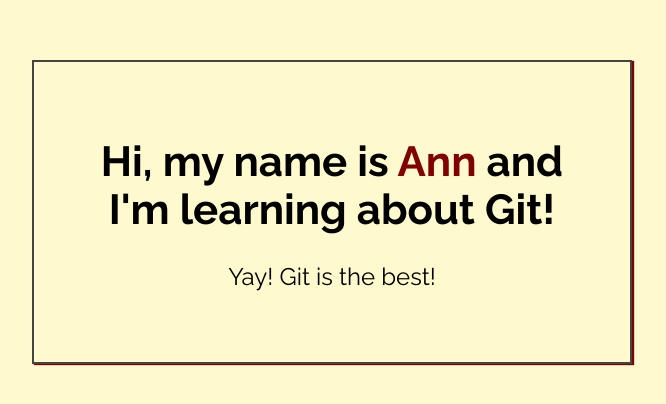
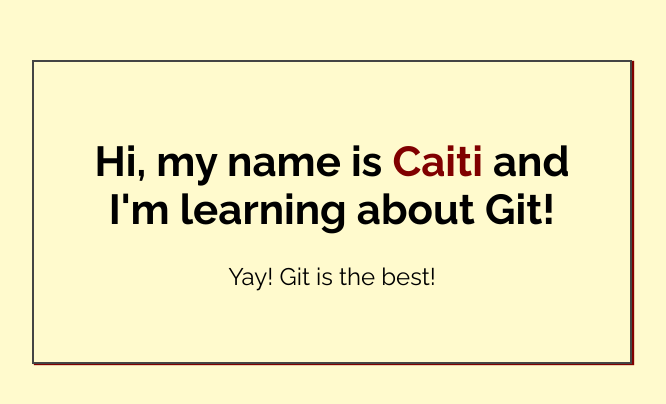
Before and after one commit to caitiwiesner/much_wow, a plain HTML site: page index.html in a window 1280 px wide. Shown: the part 188-592 px from the top of the page, without its empty margins (308-974 px from the left). Drawn offline with Linux system fonts and the light colour scheme.

Commit message:
Added name to index.html

```diff
--- a/index.html
+++ b/index.html
@@ -14,7 +14,7 @@
 <body>
 
     <div class="greeting">
-        <h1>Hi, my name is <span class="highlight">Ann</span> and I'm learning about Git! </h1>
+        <h1>Hi, my name is <span class="highlight">Caiti</span> and I'm learning about Git! </h1>
 
         <p>Yay! Git is the best!</p>
     </div>
```
